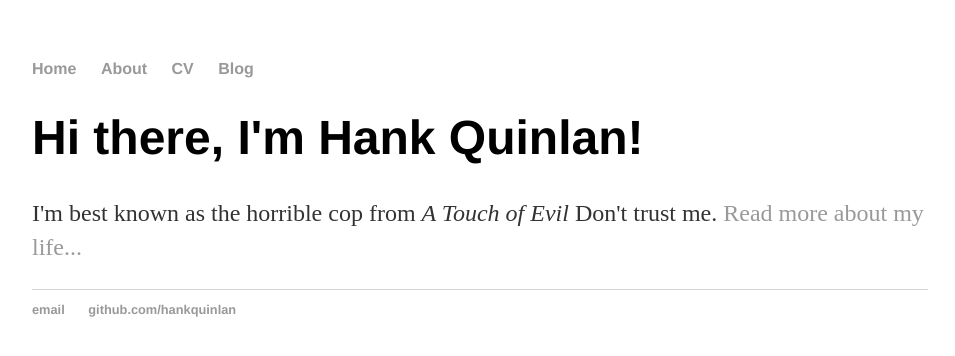
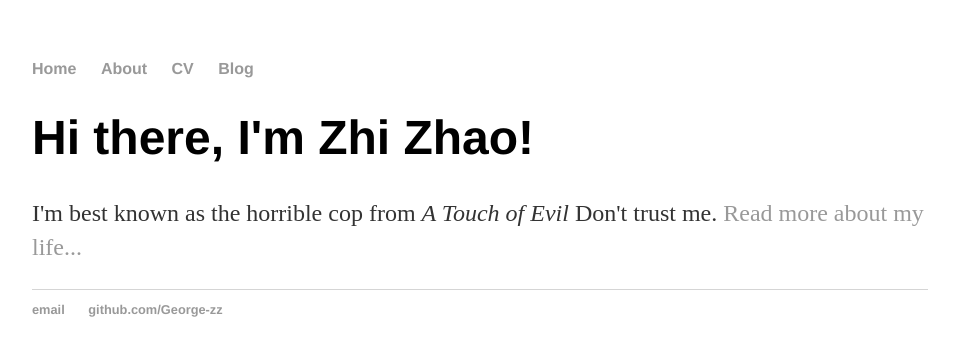
Before and after one commit to George-zz/zhizhao.github.io, a plain HTML site: page index.html in a window 1280 px wide. Shown: the whole page, without its empty margins (160-1115 px from the left). Drawn offline with Linux system fonts and the light colour scheme.

Commit message:
Update index.html

```diff
--- a/index.html
+++ b/index.html
@@ -1,7 +1,7 @@
 <!DOCTYPE html>
 <html>
 	<head>
-		<title>Hank Quinlan, Horrible Cop</title>
+		<title>Zhi Zhao, Horrible Cop</title>
 		<!-- link to main stylesheet -->
 		<link rel="stylesheet" type="text/css" href="/css/main.css">
 	</head>
@@ -16,14 +16,14 @@
 		</nav>
 		<div class="container">
     		<div class="blurb">
-        		<h1>Hi there, I'm Hank Quinlan!</h1>
+        		<h1>Hi there, I'm Zhi Zhao!</h1>
 				<p>I'm best known as the horrible cop from <em>A Touch of Evil</em> Don't trust me. <a href="/about">Read more about my life...</a></p>
     		</div><!-- /.blurb -->
 		</div><!-- /.container -->
 		<footer>
     		<ul>
-        		<li><a href="mailto:hankquinlanhub@gmail.com">email</a></li>
-        		<li><a href="https://github.com/hankquinlan">github.com/hankquinlan</a></li>
+        		<li><a href="mailto:zhaozsysu@gmail.com">email</a></li>
+        		<li><a href="https://github.com/George-zz">github.com/George-zz</a></li>
 			</ul>
 		</footer>
 	</body>
```
